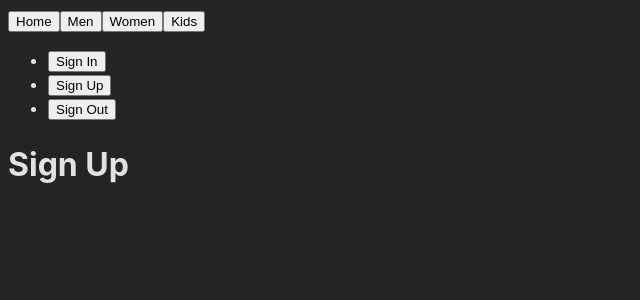
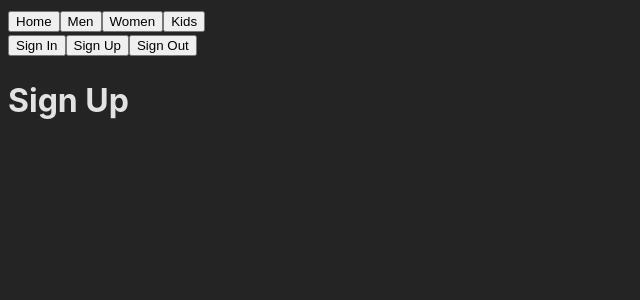
Before and after one commit to LeCurry24/RoseGala, a React (Vite) app: page /sign-up in a window 1280 px wide. Shown: the top 300 px of the page, without its empty margins (0-640 px from the left). Built offline with nearby package versions, Linux system fonts and the light colour scheme.

Commit message:
no ul anymore

```diff
--- a/src/components/Layouts.tsx
+++ b/src/components/Layouts.tsx
@@ -19,21 +19,13 @@ const Layout = () => {
           </Link>
         </div>
         <div>
-          <ul>
-            <li>
           <Link to="/sign-in">
             <button>Sign In</button>
           </Link>
-            </li>
-            <li>
           <Link to="/sign-up">
             <button>Sign Up</button>
           </Link>
-            </li>
-            <li>
           <button>Sign Out</button>
-            </li>
-          </ul>
         </div>
       </div>
       <div>
```
Lines whose indentation alone changed are shown as unchanged.
